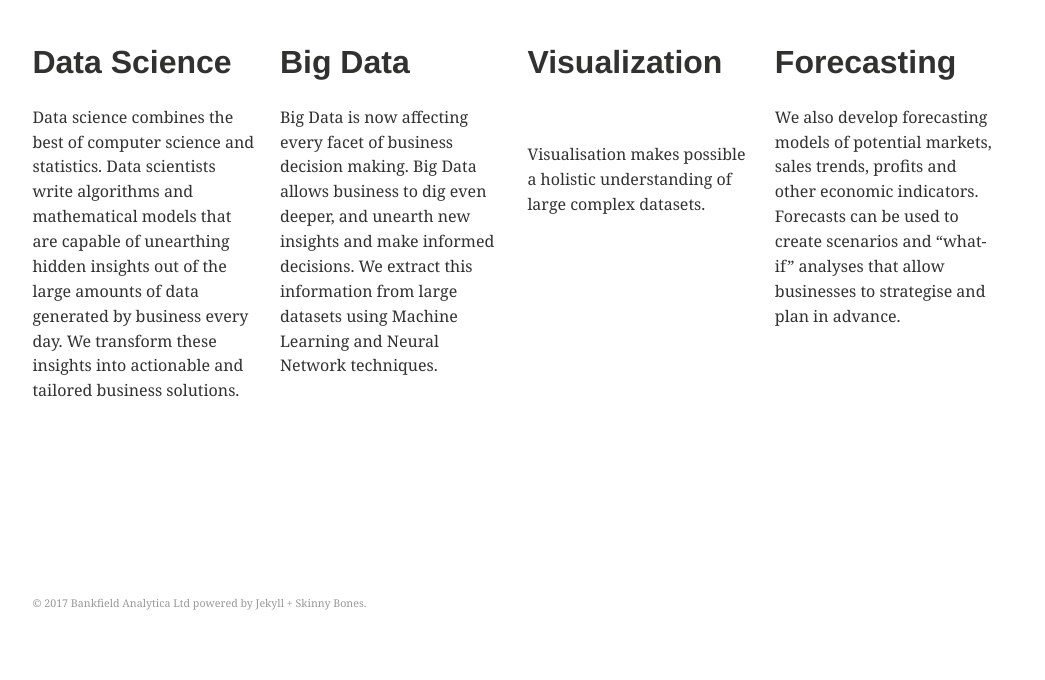
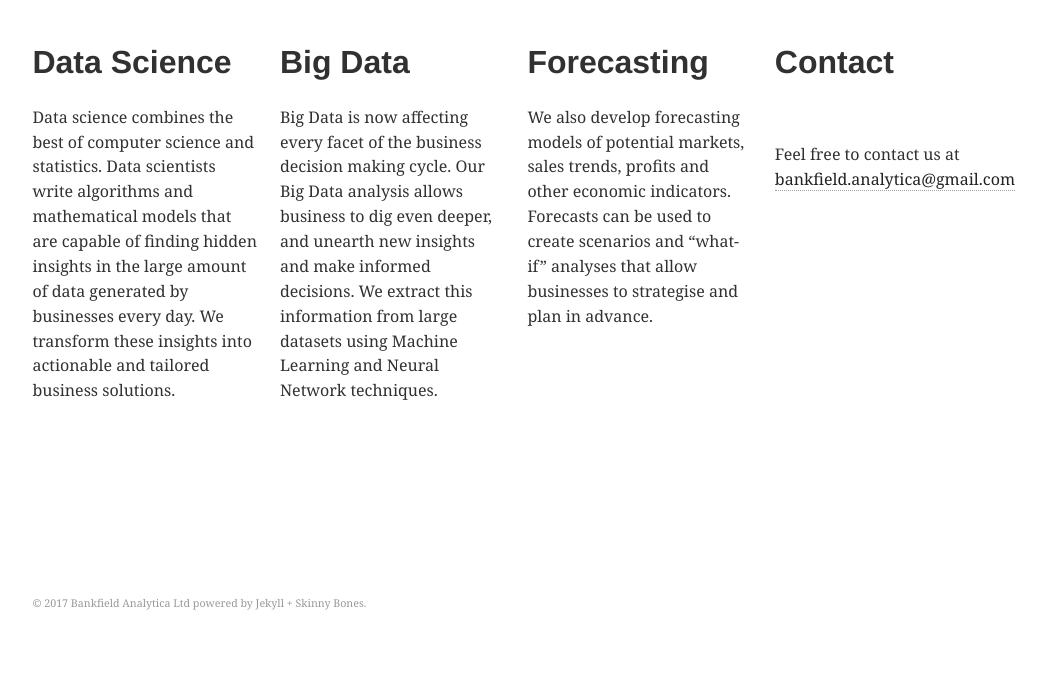
Before and after one commit to Bankfield-Analytica/.github.io, a Jekyll site: the page built from index.md, in a window 1280 px wide. Shown: the part 388-1068 px from the top of the page, without its empty margins (124-1169 px from the left). Built offline with Jekyll 4.4.1, drawn with Linux system fonts in a browser that asks for light colours.

Commit message:
Update index.md

```diff
--- a/index.md
+++ b/index.md
@@ -15,22 +15,22 @@ permalink: /
 
 <div class="tile">
   <h1>Data Science</h1>
-  <p>Data science combines the best of computer science and statistics. Data scientists write algorithms and mathematical models that are capable of unearthing hidden insights out of the large amounts of data generated by business every day. We transform these insights into actionable and tailored business solutions.</p>
+  <p>Data science combines the best of computer science and statistics. Data scientists write algorithms and mathematical models that are capable of finding hidden insights in the large amount of data generated by businesses every day. We transform these insights into actionable and tailored business solutions.</p>
 </div><!-- /.tile -->
 
 <div class="tile">
   <h1>Big Data</h1>
-  <p>Big Data is now affecting every facet of business decision making. Big Data allows business to dig even deeper, and unearth new insights and make informed decisions. We extract this information from large datasets using Machine Learning and Neural Network techniques.</p>
-</div><!-- /.tile -->
-
-<div class="tile">
-  <h1>Visualization</h1>
-  <p>Visualisation makes possible a holistic understanding of large complex datasets.</p>
+  <p>Big Data is now affecting every facet of the business decision making cycle. Our Big Data analysis allows business to dig even deeper, and unearth new insights and make informed decisions. We extract this information from large datasets using Machine Learning and Neural Network techniques.</p>
 </div><!-- /.tile -->
 
 <div class="tile">
   <h1>Forecasting</h1>
   <p>We also develop forecasting models of potential markets, sales trends, profits and other economic indicators. Forecasts can be used to create scenarios and “what-if” analyses that allow businesses to strategise and plan in advance.</p>
+</div><!-- /.tile -->
+
+<div class="tile">
+  <h1>Contact</h1>
+  <p>Feel free to contact us at <a href="mailto:bankfield.analytica@gmail.com">bankfield.analytica@gmail.com</a></p>
 </div><!-- /.tile -->
 
 </div><!-- /.tiles -->
```
